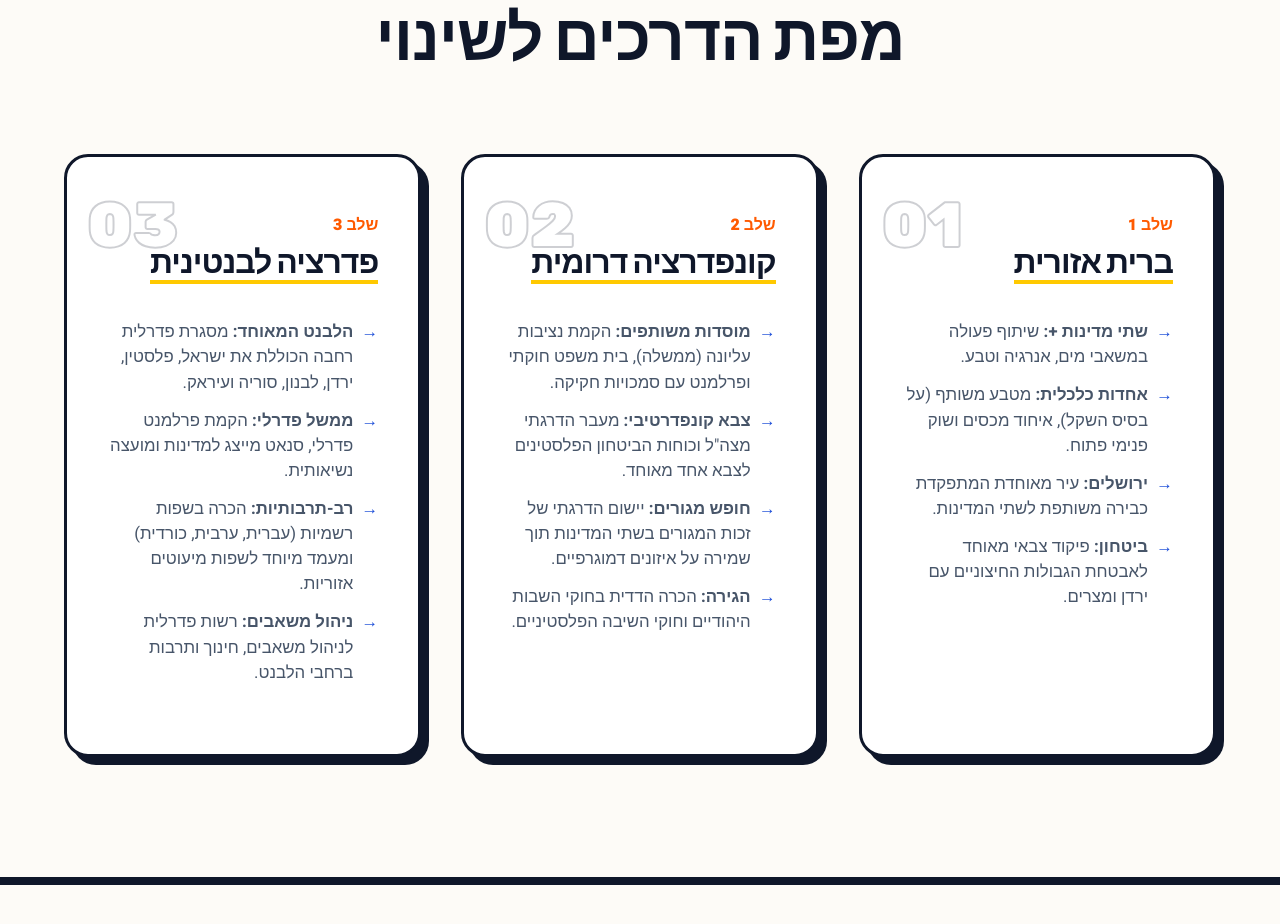
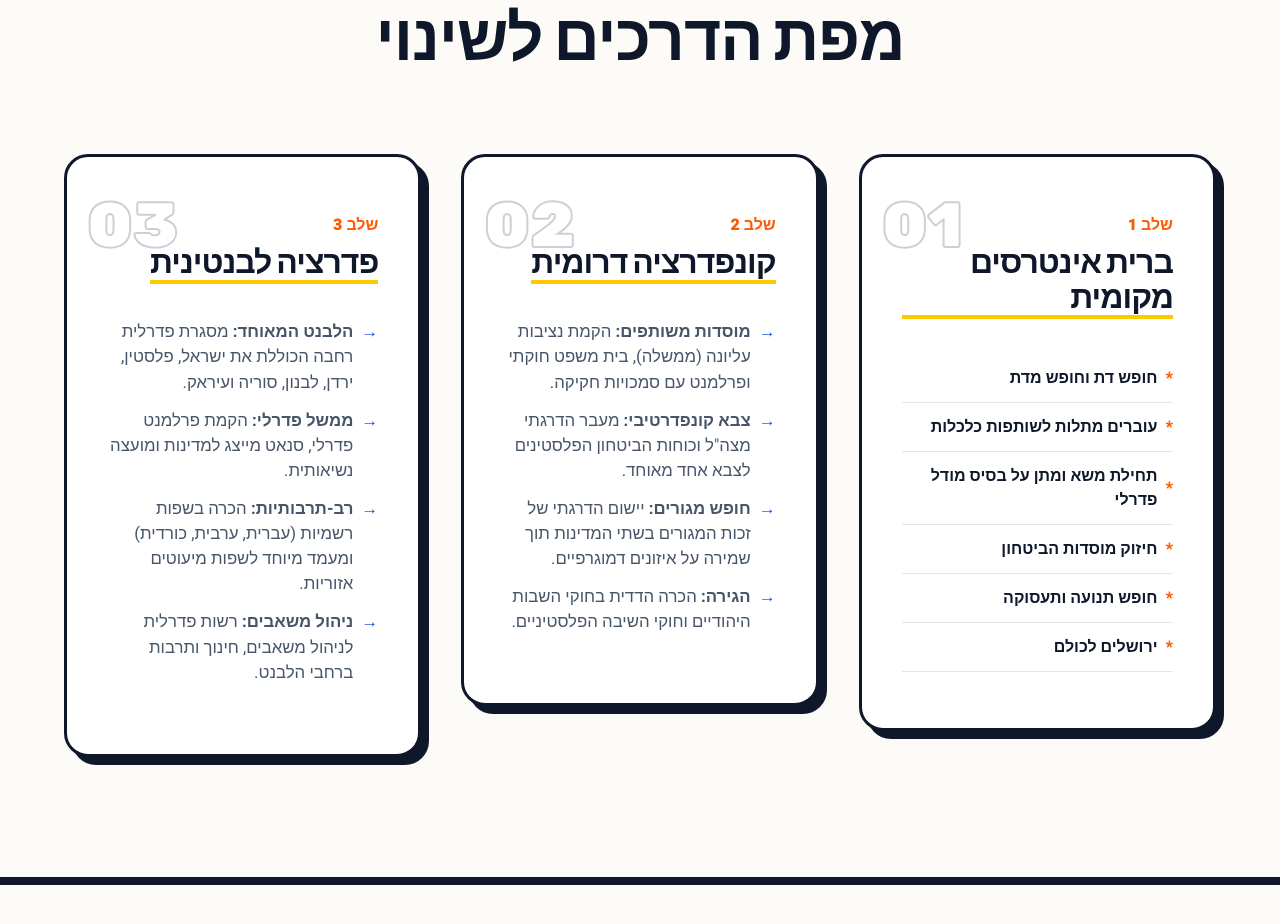
Before and after one commit to atidfed/atidfed.github.io, a website: page index.html in a window 1280 px wide. Shown: the part 1689-2613 px from the top of the page. Drawn offline with Linux system fonts and the light colour scheme.

Commit message:
redesign שלב 1 card with interactive accordion and UX polish
- Replace ברית אזורית content with ברית אינטרסים מקומית accordion
- Add clickable accordion items showing titles only, expanding on click
- Style accordion with hover highlight and blue color for open items
- Fix card hover to scale instead of tilt
- Prevent sibling cards from stretching when accordion expands

Co-Authored-By: Claude Sonnet 4.6 <noreply@anthropic.com>

```diff
--- a/index.html
+++ b/index.html
@@ -388,6 +388,7 @@
             display: grid;
             grid-template-columns: repeat(auto-fit, minmax(320px, 1fr));
             gap: 2.5rem;
+            align-items: start;
         }
 
         .card {
@@ -403,7 +404,7 @@
         }
 
         .card:hover {
-            transform: translateY(-8px) rotate(-1deg);
+            transform: translateY(-8px) scale(1.03);
             box-shadow: 12px 12px 0px var(--m-dark);
         }
 
@@ -744,6 +745,73 @@
             .who-box { font-size: 0.85rem; padding: 1rem 0.6rem; max-width: none; }
             .who-pill { font-size: 0.95rem; border-radius: 40px; padding: 0.9rem 1rem; }
         }
+
+        /* Accordion */
+        .accordion-list {
+            list-style: none;
+            padding: 0;
+            padding-inline-start: 0;
+            margin: 0;
+        }
+        .card .accordion-list {
+            padding: 0;
+            padding-inline-start: 0;
+        }
+        .accordion-item,
+        .card li.accordion-item {
+            border-bottom: 1px solid rgba(0,0,0,0.1);
+            padding-right: 0;
+            margin-bottom: 0;
+        }
+        .accordion-item:last-child {
+            border-bottom: none;
+        }
+        .accordion-toggle {
+            width: 100%;
+            background: none;
+            border: none;
+            text-align: right;
+            font-family: 'Heebo', sans-serif;
+            font-size: 1rem;
+            font-weight: 600;
+            color: var(--m-dark);
+            cursor: pointer;
+            padding: 0.75rem 0;
+            display: flex;
+            flex-direction: row;
+            justify-content: flex-start;
+            align-items: center;
+            gap: 0.5rem;
+            border-radius: 6px;
+            transition: background 0.15s, color 0.15s;
+        }
+        .accordion-item::before {
+            display: none;
+        }
+        .accordion-toggle::before {
+            content: '*';
+            font-size: 1rem;
+            font-weight: 900;
+            color: var(--m-orange);
+            flex-shrink: 0;
+        }
+        .accordion-toggle:hover {
+            background: rgba(255, 90, 0, 0.08);
+            color: var(--m-orange);
+        }
+        .accordion-toggle.open {
+            color: var(--m-blue);
+        }
+        .accordion-body {
+            display: none;
+            padding: 0 0 0.75rem 0;
+            font-size: 0.95rem;
+            color: #444;
+            line-height: 1.6;
+        }
+        .accordion-body.open {
+            display: block;
+        }
     </style>
 </head>
 <body>
@@ -822,12 +890,32 @@
                 <div class="card reveal">
                     <div class="num">01</div>
                     <div class="stage-label">שלב 1</div>
-                    <h3>ברית אזורית</h3>
-                    <ul>
-                        <li><strong>שתי מדינות +:</strong> שיתוף פעולה במשאבי מים, אנרגיה וטבע.</li>
-                        <li><strong>אחדות כלכלית:</strong> מטבע משותף (על בסיס השקל), איחוד מכסים ושוק פנימי פתוח.</li>
-                        <li><strong>ירושלים:</strong> עיר מאוחדת המתפקדת כבירה משותפת לשתי המדינות.</li>
-                        <li><strong>ביטחון:</strong> פיקוד צבאי מאוחד לאבטחת הגבולות החיצוניים עם ירדן ומצרים.</li>
+                    <h3>ברית אינטרסים מקומית</h3>
+                    <ul class="accordion-list">
+                        <li class="accordion-item">
+                            <button class="accordion-toggle">חופש דת וחופש מדת</button>
+                            <div class="accordion-body">הבטחת כניסה חופשית למקומות דת עבור כל המתפללים.</div>
+                        </li>
+                        <li class="accordion-item">
+                            <button class="accordion-toggle">עוברים מתלות לשותפות כלכלות</button>
+                            <div class="accordion-body">כיום הכלכלה הפלסטינית מוכפפת לכלכלה הישראלית. פיתרון פדרלי חייב להתחיל בתמיכה בשותפויות כלכליות וחברתיות שמבטלות את התלות בין הכלכלות, ומוכיחות שהמודל עובד.</div>
+                        </li>
+                        <li class="accordion-item">
+                            <button class="accordion-toggle">תחילת משא ומתן על בסיס מודל פדרלי</button>
+                            <div class="accordion-body">מפסיקים את סבבי הלחימה הבלתי נגמרים ונכנסים למשא ומתן על העתיד של כולנו.</div>
+                        </li>
+                        <li class="accordion-item">
+                            <button class="accordion-toggle">חיזוק מוסדות הביטחון</button>
+                            <div class="accordion-body">בונים ומחזקים מוסדות שדואגים לביטחון.</div>
+                        </li>
+                        <li class="accordion-item">
+                            <button class="accordion-toggle">חופש תנועה ותעסוקה</button>
+                            <div class="accordion-body">קידום חופש תנועה ותעסוקה הדרגתי.</div>
+                        </li>
+                        <li class="accordion-item">
+                            <button class="accordion-toggle">ירושלים לכולם</button>
+                            <div class="accordion-body">תמיכה בירושלים פתוחה ומאוחדת שעובדת בשביל כולם, בלי חומות, אסיפה בין פרלמנטרית משותפת שתתאם חקיקה לטובת האזרחים.</div>
+                        </li>
                     </ul>
                 </div>
 
@@ -973,6 +1061,16 @@
 
         document.querySelectorAll('.reveal').forEach(el => observer.observe(el));
 
+        // Accordion
+        document.querySelectorAll('.accordion-toggle').forEach(btn => {
+            btn.addEventListener('click', () => {
+                const body = btn.nextElementSibling;
+                const isOpen = btn.classList.contains('open');
+                btn.classList.toggle('open', !isOpen);
+                body.classList.toggle('open', !isOpen);
+            });
+        });
+
         // Sticky Header effect
         window.addEventListener('scroll', () => {
             const header = document.getElementById('header');
```
